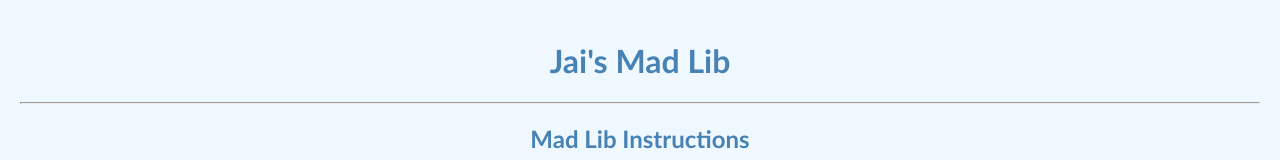
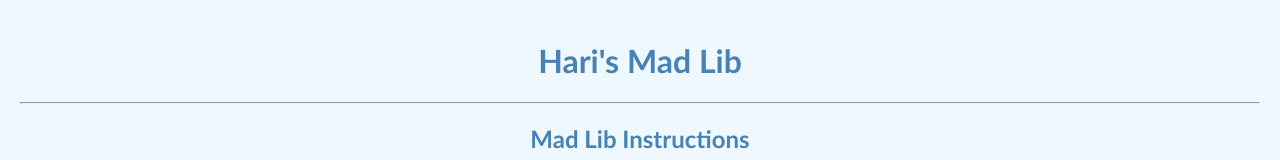
Before and after one commit to HariPrasadUnnikurma/lab-7, a website: page public/ITC505/lab-7/index.html in a window 1280 px wide. Shown: the top 160 px of the page. Drawn offline with Linux system fonts and the light colour scheme.

Commit message:
Update index.html

```diff
--- a/public/ITC505/lab-7/index.html
+++ b/public/ITC505/lab-7/index.html
@@ -4,12 +4,12 @@
 <head>
   <meta charset="utf-8">
   <meta name="viewport" content="width=device-width">
-  <title>Jai's Mad Lib</title>
+  <title>Hari's Mad Lib</title>
   <link rel="stylesheet" href="styles.css">
 </head>
 
 <body>
-  <h1>Jai's Mad Lib</h1>
+  <h1>Hari's Mad Lib</h1>
   <hr>
   <h2>Mad Lib Instructions</h2>
   <form id="mad-lib-form" method="post" action="">
```
